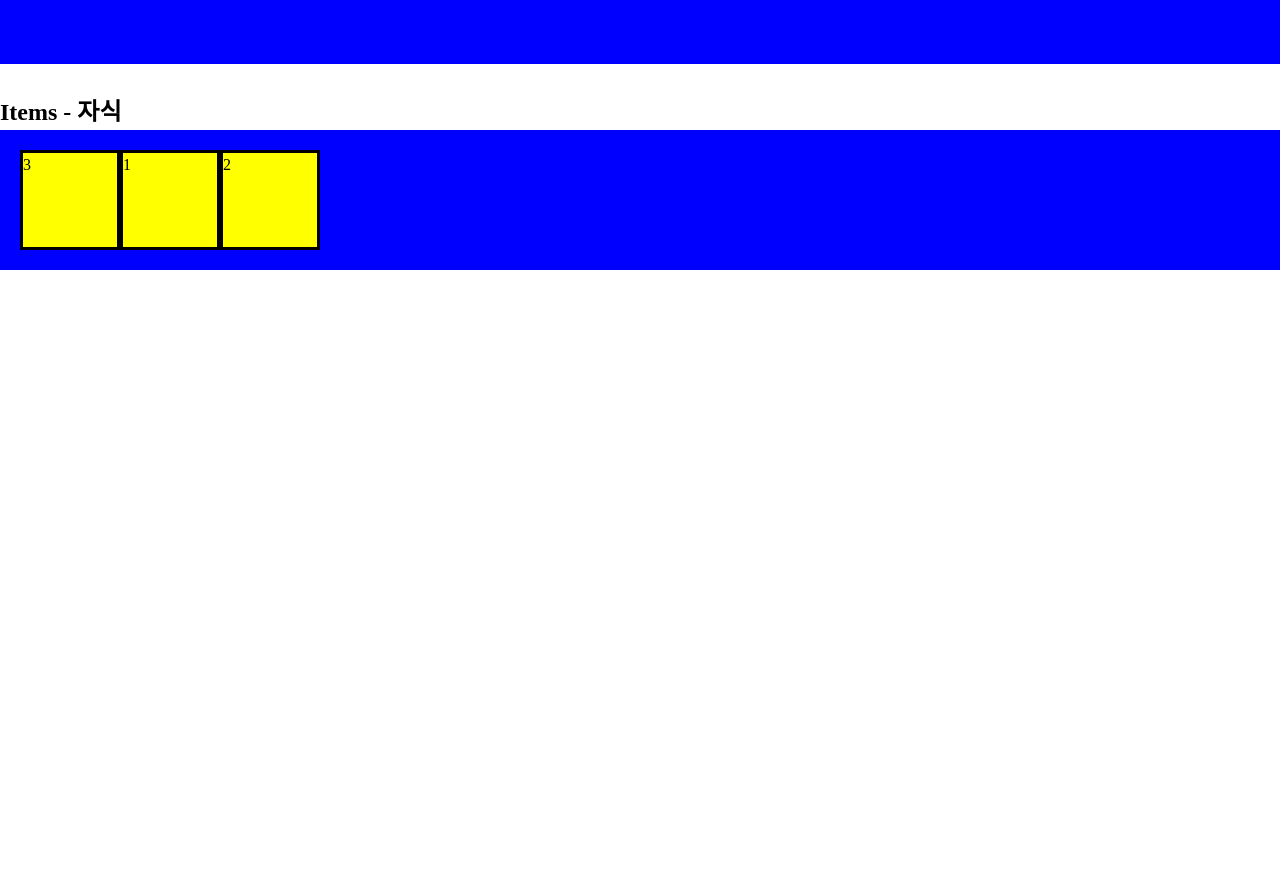
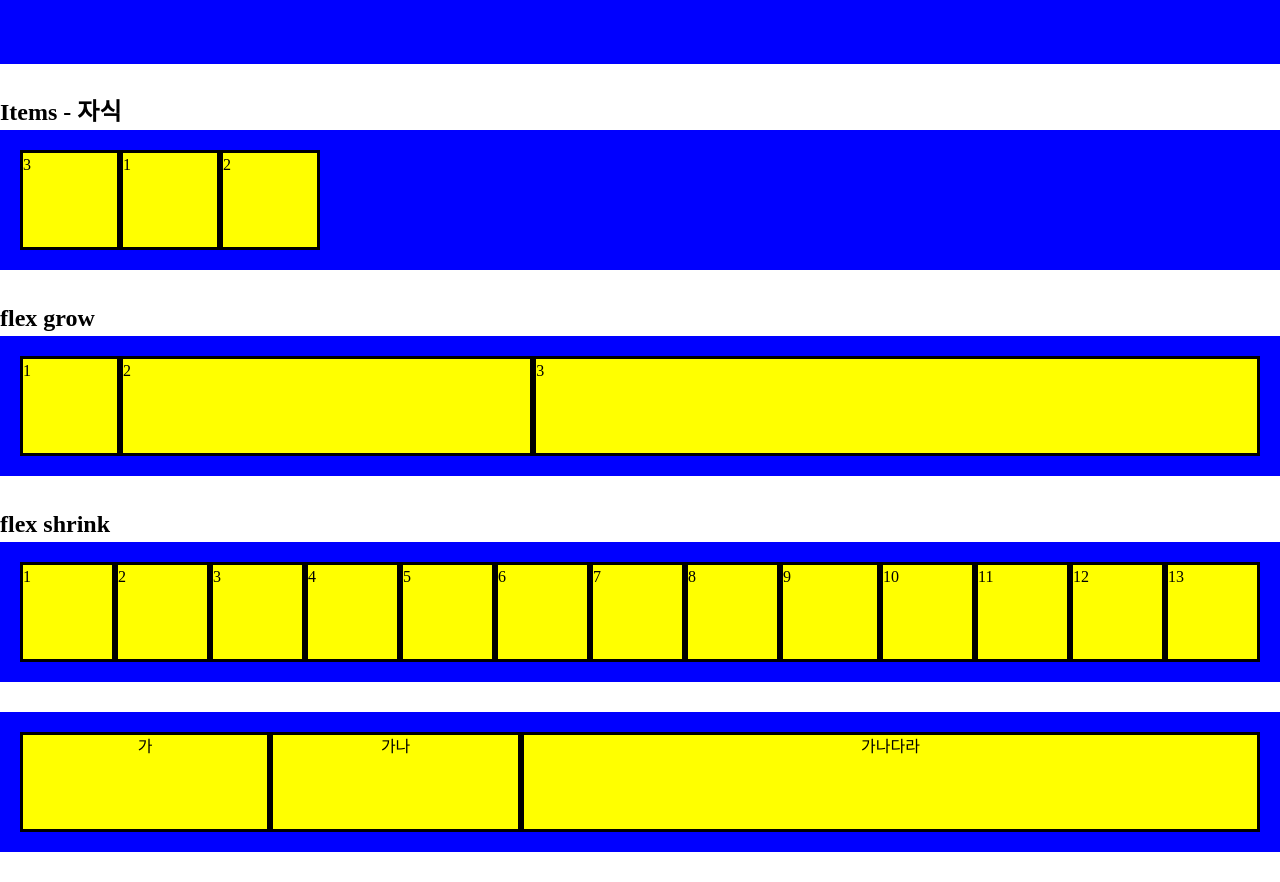
Before and after one commit to h4hm/final, a plain HTML site: page 04_css/07_디스플레이.html in a window 1280 px wide. Shown: the part 2194-3076 px from the top of the page. Before the commit the page ends 2494 px from the top, so only its background shows below. Drawn offline with Linux system fonts and the light colour scheme.

Commit message:
flex-item

```diff
--- a/04_css/07_디스플레이.html
+++ b/04_css/07_디스플레이.html
@@ -251,6 +251,93 @@
       order: 3;
     }
   </style>
+
+  <h2>flex grow</h2>
+  <div class="box-g box14">
+    <div>1</div>
+    <div>2</div>
+    <div>3</div>
+  </div>
+  <style>
+    .box14 {
+      display: flex;
+
+    }
+
+    .box-14 div {
+      width: auto;
+    }
+
+    .box14 div:nth-child(1) {
+      flex-grow: 0;
+    }
+
+    .box14 div:nth-child(2) {
+      flex-grow: 1;
+    }
+
+    .box14 div:nth-child(3) {
+      flex-grow: 2;
+    }
+  </style>
+
+  <h2>flex shrink</h2>
+  <div class="box-g box15">
+    <div>1</div>
+    <div>2</div>
+    <div>3</div>
+    <div>4</div>
+    <div>5</div>
+    <div>6</div>
+    <div>7</div>
+    <div>8</div>
+    <div>9</div>
+    <div>10</div>
+    <div>11</div>
+    <div>12</div>
+    <div>13</div>
+  </div>
+  <style>
+    .box15 {
+      display: flex;
+    }
+
+    .box15 div:nth-child(9) {
+      flex-shrink: 0;
+    }
+  </style>
+
+  <div class="box-g box16">
+    <div>가</div>
+    <div>가나</div>
+    <div>가나다라</div>
+  </div>
+  <style>
+    .box16 {
+      display: flex;
+    }
+
+    .box16 div {
+      /* 1:1:2 비율로 나누기 */
+      /* flex basis: auto; (default) 글자갯수만큼 가로사이즈 같이 늘어남 */
+      /* flex basis: 0; 글자갯수 상관없이 비율대로 배치 */
+      flex-basis: 0;
+      width: auto;
+      text-align: center;
+    }
+
+    /* 첫번째 ~ 두번째 */
+    .box16 div:nth-child(-n+2) {
+      flex-grow: 1;
+    }
+
+
+    .box16 div:nth-child(3) {
+      flex-grow: 3;
+    }
+  </style>
+
+
 </body>
 
 </html>
```
Also changed, not shown: 04_css/07_responsive.html (added, +130 -0 lines).
